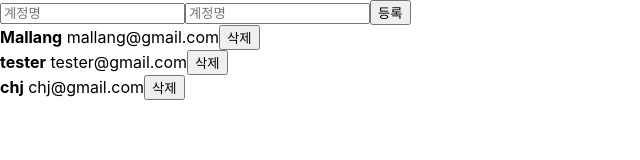
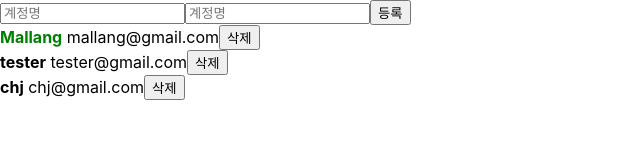
Before and after one commit to Mallang-Mallang/Study_React, a React (Create React App) app: page / in a window 1280 px wide. Shown: the top 160 px of the page, without its empty margins (0-640 px from the left). Built offline with nearby package versions, Linux system fonts and the light colour scheme.

Commit message:
Implement onToggle

```diff
--- a/src/App.js
+++ b/src/App.js
@@ -23,16 +23,19 @@
       id: 1,
       username: "Mallang",
       email: "mallang@gmail.com",
+      active: true,
     },
     {
       id: 2,
       username: "tester",
       email: "tester@gmail.com",
+      active: false,
     },
     {
       id: 3,
       username: "chj",
       email: "chj@gmail.com",
+      active: false,
     },
   ]);
 
@@ -54,13 +57,28 @@
   };
 
   const onRemove = (id) => {
+    // user.id가 파라미터랑 일치하지 않는 원소만 추출해서 새로운 배열을 만듦
+    // = user.id가 id 인 것을 제거함
     setUsers(users.filter((user) => user.id !== id));
+  };
+
+  const onToggle = (id) => {
+    setUsers(
+      users.map((user) =>
+        user.id === id ? { ...user, active: !user.active } : user
+      )
+    );
   };
 
   return (
     <>
-      <CreateUser username={username} email={email} onChange={onChange} onCreate={onCreate} />
-      <UserList users={users} onRemove={onRemove} />
+      <CreateUser
+        username={username}
+        email={email}
+        onChange={onChange}
+        onCreate={onCreate}
+      />
+      <UserList users={users} onRemove={onRemove} onToggle={onToggle} />
     </>
   );
 }
--- a/src/UserList.js
+++ b/src/UserList.js
@@ -1,22 +1,36 @@
 import React from "react";
 
-function User({ user, onRemove }) {
+function User({ user, onRemove, onToggle }) {
   return (
     <div>
       <div>
-        <b>{user.username}</b> <span>{user.email}</span>
+        <b
+          style={{
+            cursor: "pointer",
+            color: user.active ? "green" : "black",
+          }}
+          onClick={() => onToggle(user.id)}
+        >
+          {user.username}
+        </b>{" "}
+        <span>{user.email}</span>
         <button onClick={() => onRemove(user.id)}>삭제</button>
       </div>
     </div>
   );
 }
 
-function UserList({ users, onRemove }) {
+function UserList({ users, onRemove, onToggle }) {
   return (
     <div>
       {users.map((user) => (
         //key값을 정해줘야 렌더링 성능에 문제가 안됨. 값이 업데이트 될 때 참조를 하기 때문.
-        <User user={user} key={user.id} onRemove={onRemove} />
+        <User
+          user={user}
+          key={user.id}
+          onRemove={onRemove}
+          onToggle={onToggle}
+        />
       ))}
     </div>
   );
```
